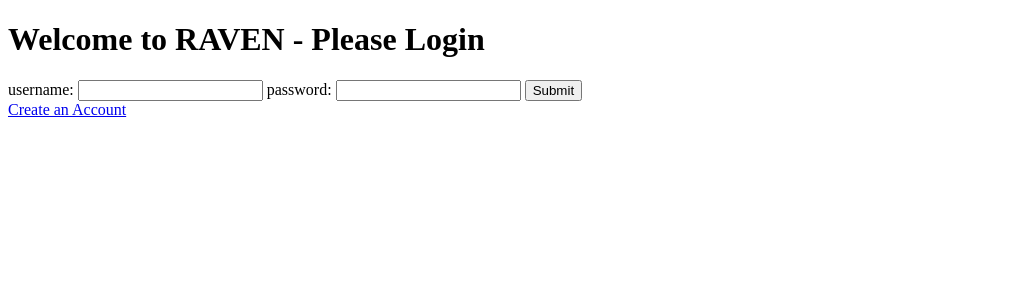
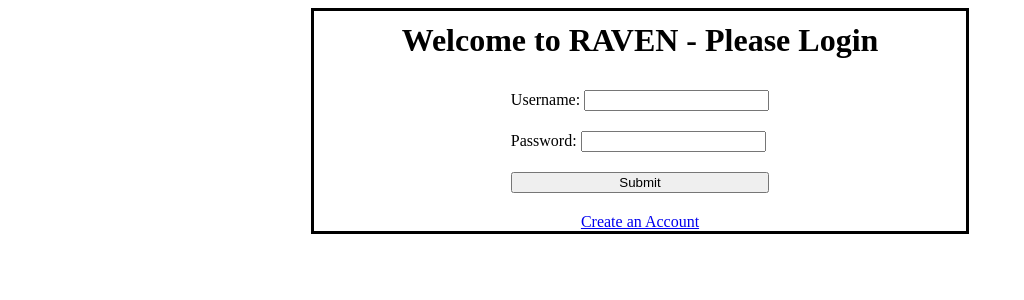
Before and after one commit to RuochiW/RAAVE, a Flask app: page / in a window 1280 px wide. Shown: the top 300 px of the page, without its empty margins (0-1024 px from the left). Run offline with Flask 3, Linux system fonts and the light colour scheme.

Commit message:
Added CSS for login page
Started to add CSS to clean up login page

```diff
--- a/static/CSS/main.css
+++ b/static/CSS/main.css
@@ -0,0 +1,40 @@
+
+
+
+
+.login  {
+    display: flex;
+    flex-direction: column;
+    justify-content: center;
+    align-items: center;
+    height: 200px;
+
+    margin-top: 20%;
+
+    width: 50%;
+    margin: auto;
+
+
+
+    border: 3px solid black;
+    padding: 10px;
+
+}
+
+
+.login_fields {
+
+    display: flex;
+    flex-direction: column;
+    justify-content: right;
+
+
+
+}
+
+
+.text_field {
+
+    padding: 10px;
+
+}
--- a/templates/index.html
+++ b/templates/index.html
@@ -31,9 +31,18 @@
 <!doctype html>
 
 
-<head><title>Test</title>
-    <meta charset=utf-8> </head>
+<head>
+
+    <title>Test</title>
+    <meta charset=utf-8>
+
+    <link rel="stylesheet" href="{{ url_for('static', filename='css/main.css') }}">
+
+</head>
     <body>
+
+       <div class="login">
+
             <h1>Welcome to RAVEN - Please Login</h1>
 
             <!-- Snippet to flash messages -->
@@ -46,14 +55,18 @@
             {% endwith %}
 
 
-        <form name="login" action="http://localhost:5000/login" method="post">
+            <form name="login" class="login_fields" action="http://localhost:5000/login" method="post">
 
-            username: <input type="text" name="username">
-            password: <input type="text" name="password">
-            <input type="submit" value="Submit">
+                <div class="text_field">Username: <input type="text" name="username"></div>
+
+                <div class="text_field">Password: <input type="text" name="password"></div>
+
+                <input style="margin: 10px;" type="submit" value="Submit">
             </form>
 
-        <a href="{{ url_for('create_account') }}">Create an Account</a>
+            <a  style="padding: 10px;" href="{{ url_for('create_account') }}">Create an Account</a>
+
+        </div>
 
 
 
```
Lines whose indentation alone changed are shown as unchanged.
